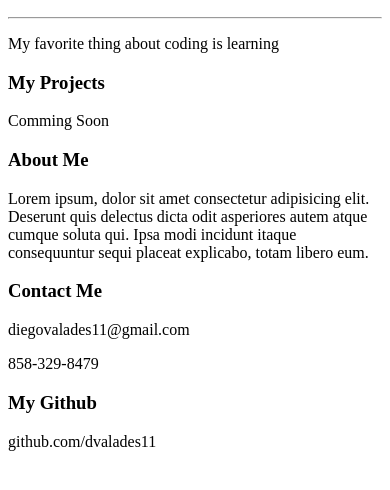
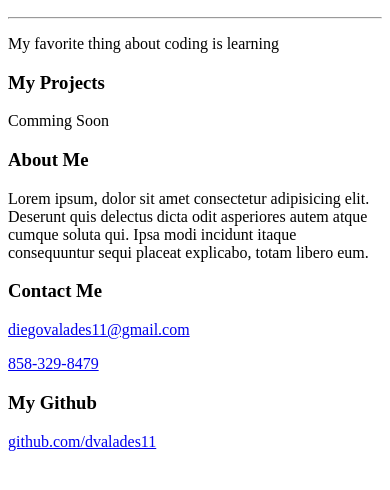
Before and after one commit to dvalades11/portfolio-1, a plain HTML site: page index.html in a window 390 px wide. Shown: the part 110-600 px from the top of the page. Drawn offline with Linux system fonts and the light colour scheme.

Commit message:
added link to phone and email under contact me

```diff
--- a/index.html
+++ b/index.html
@@ -24,12 +24,14 @@
     <p>Lorem ipsum, dolor sit amet consectetur adipisicing elit. Deserunt quis delectus dicta odit asperiores autem atque cumque soluta qui. Ipsa modi incidunt itaque consequuntur sequi placeat explicabo, totam libero eum.</p>
     <h3>Contact Me</h3>
     <p>
-        diegovalades11@gmail.com
+       <a href="mailto:diegovalades11@gmail.com">diegovalades11@gmail.com</a>
     </p>
-    <p>858-329-8479</p>
+    <p>
+        <a href="tel:8583298479">858-329-8479</a>
+    </p>
     <h3>My Github</h3>
     <p>
-        github.com/dvalades11
+        <a href="https://github.com/dvalades11" target="_blank">github.com/dvalades11</a>
     </p>
 
 </div>
```
